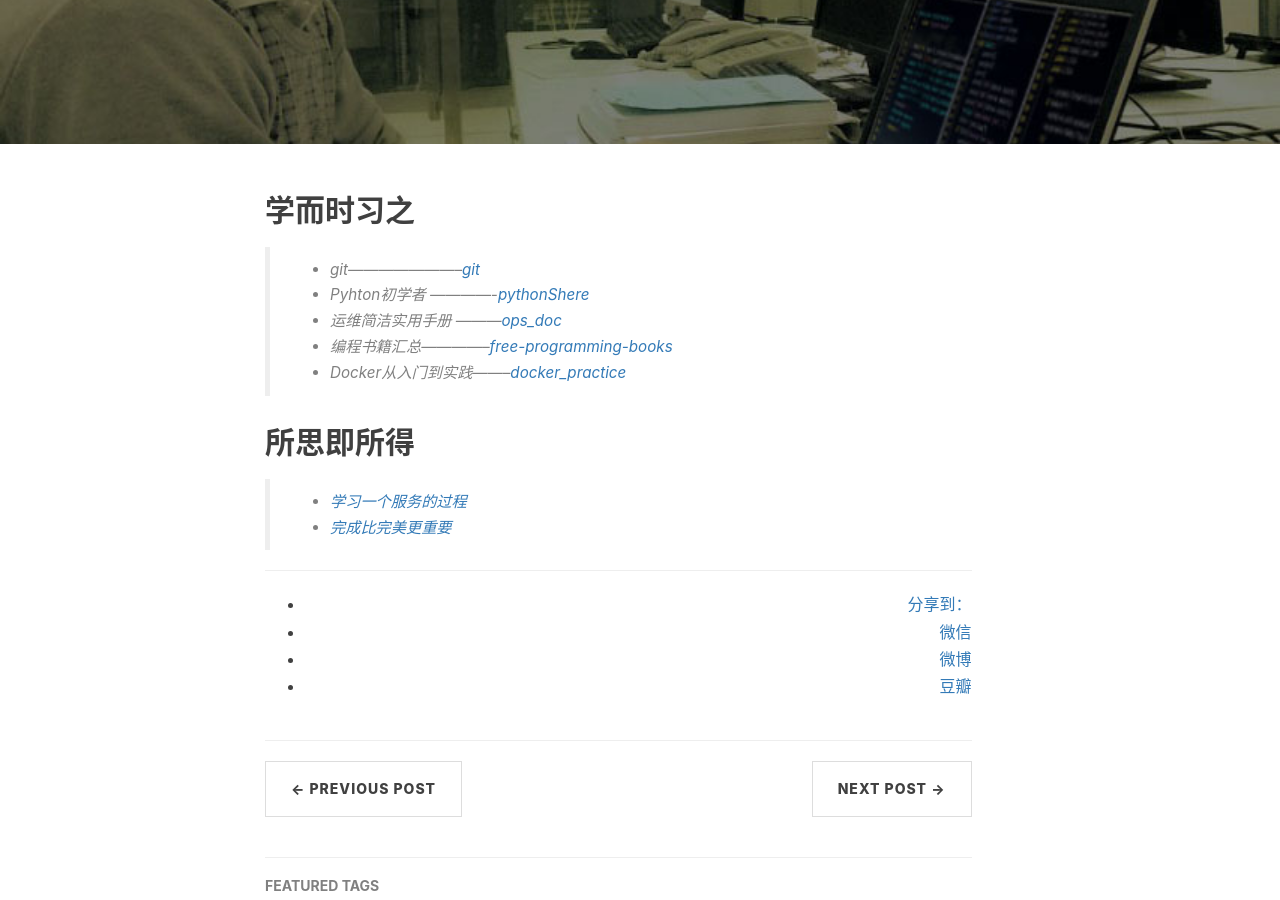
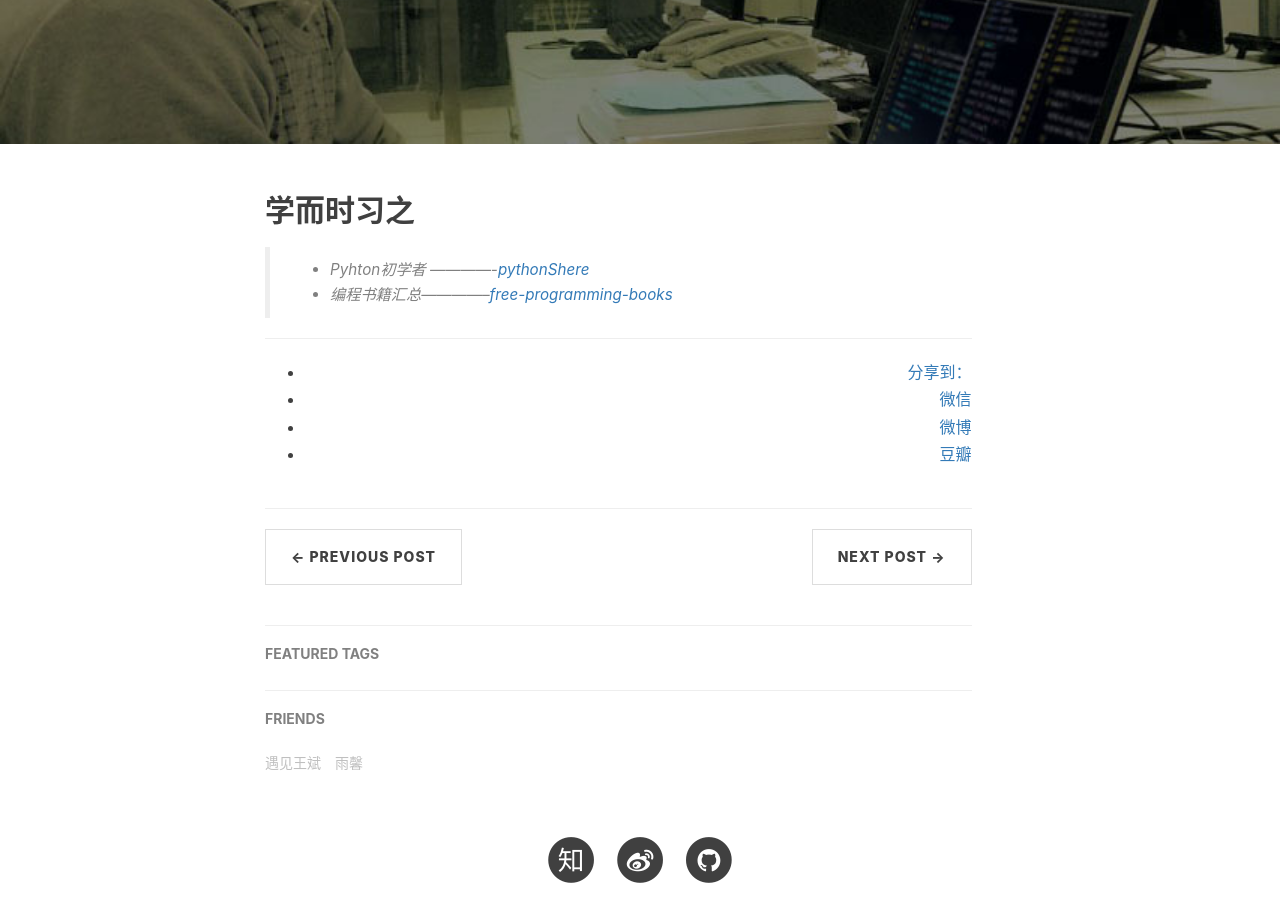
Before and after one commit to meetbill/meetbill.github.io, a Jekyll site: the page built from _posts/2016-06-15-learn.md, in a window 1280 px wide and 900 px high, scrolled down 313 px. Built offline with Jekyll 4.4.1, drawn with Linux system fonts in a browser that asks for light colours; nearby versions of some CDN libraries; comment, search, counter and statistics services are not loaded.

Commit message:
update:doc

```diff
--- a/_posts/2016-06-15-learn.md
+++ b/_posts/2016-06-15-learn.md
@@ -10,14 +10,5 @@ tags:
 
 ## 学而时习之
 
-> * git-----------------------[git](https://github.com/BillWang139967/BillWang139967.github.io/tree/master/doc/linux/git.md)
 > * Pyhton初学者 -------------[pythonShere](https://github.com/BillWang139967/codeparkshare)
-> * 运维简洁实用手册 ---------[ops_doc](https://github.com/BillWang139967/ops_doc)
 > * 编程书籍汇总--------------[free-programming-books](https://github.com/BillWang139967/free-programming-books/blob/master/free-programming-books-zh.md)
-> * Docker从入门到实践--------[docker_practice](https://github.com/BillWang139967/docker_practice/blob/master/SUMMARY.md)
-
-
-## 所思即所得
-
-> * [学习一个服务的过程](https://github.com/BillWang139967/BillWang139967.github.io/tree/master/doc/linux/2016-06-30-learn-service.md)
-> * [完成比完美更重要](https://github.com/BillWang139967/BillWang139967.github.io/tree/master/doc/record/2016-08-16-deadline.md)
```
